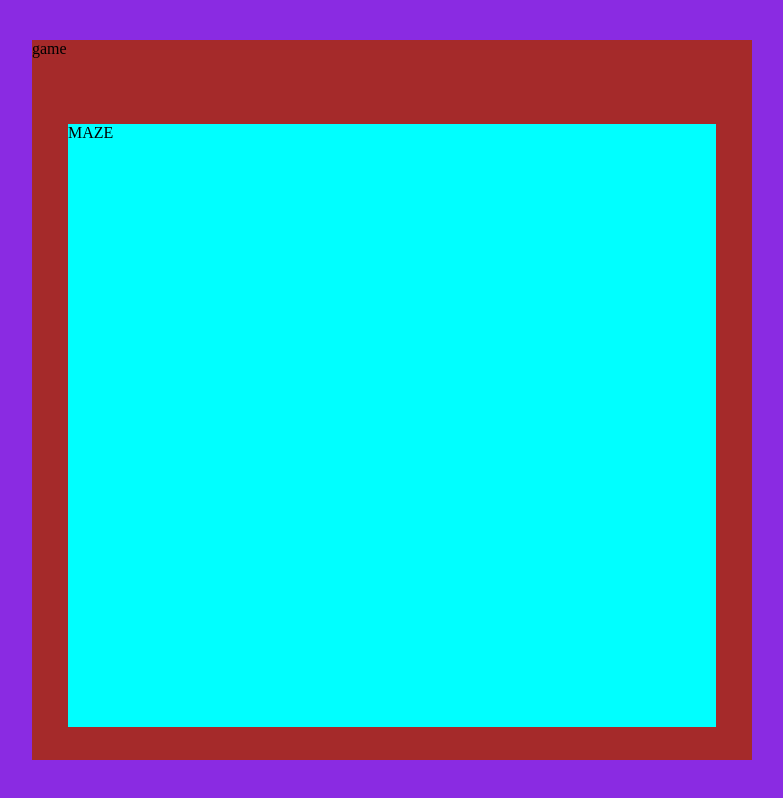
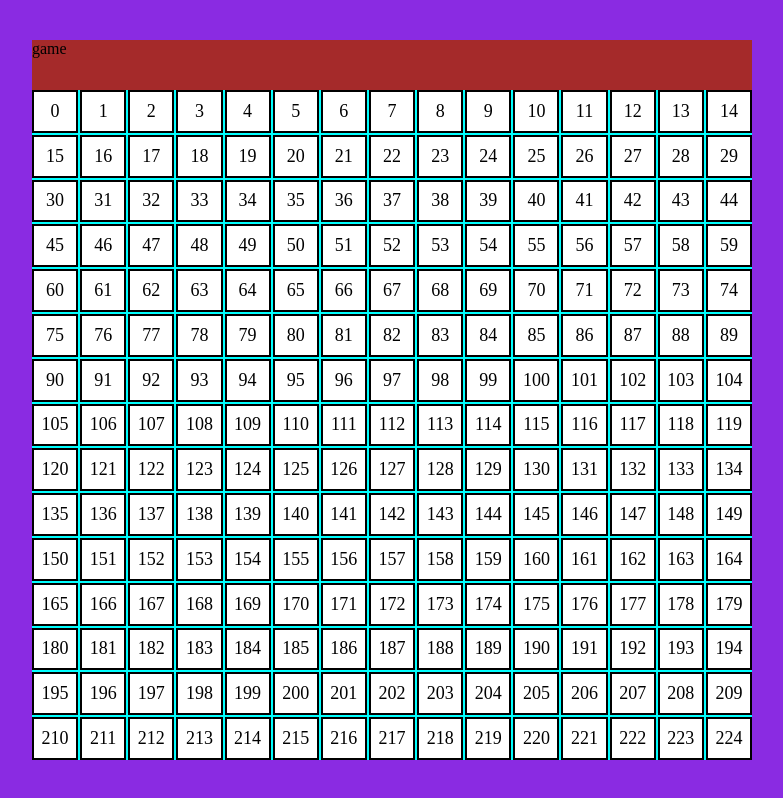
Before and after one commit to moiseev-konst/racing_maze, a React (Create React App) app: page / in a window 1280 px wide. Shown: the whole page, without its empty margins (248-1031 px from the left). Built offline with nearby package versions, Linux system fonts and the light colour scheme.

Commit message:
add cell

```diff
--- a/src/App.js
+++ b/src/App.js
@@ -1,6 +1,6 @@
 import "./App.css";
 import Maze from "./components/maze/maze";
-import "./components/maze/maze.css";
+//import "./components/maze/maze.css";
 import Game from "./components/game/game";
 import "./components/game/game.css";
 
@@ -9,7 +9,7 @@ function App() {
     <div className="App">
       <Game>
         game
-        <Maze>Maze</Maze>
+        <Maze/>
       </Game>
 
     </div>
--- /dev/null
+++ b/src/components/Cell/cell.css
@@ -0,0 +1,11 @@
+.cell{
+    position: relative;
+    display: flex;
+    justify-content: center;
+    align-items: center;
+    background-color: white;
+    border: 2px solid black;
+    color: black;
+    font-size: large;
+
+}
--- /dev/null
+++ b/src/components/Cell/cell.js
@@ -0,0 +1,7 @@
+export default function Cell(props) {
+  return (
+    <div className="cell" id={props.id}>
+      <p>{props.id}</p>
+    </div>
+  );
+}
--- a/src/components/maze/maze.css
+++ b/src/components/maze/maze.css
@@ -4,8 +4,8 @@
     grid-template-columns:repeat(15, 1fr);
     grid-template-rows: repeat(15, 1fr);
     gap: 2px;
-    width: 90%;
-    height: 90%;
+    width: 100%;
+    height: 100%;
     background-color: aqua;
     grid-area: D;
    justify-self: center;
--- a/src/components/maze/maze.js
+++ b/src/components/maze/maze.js
@@ -1,5 +1,18 @@
+import Cell from "../Cell/cell";
+import "../Cell/cell.css";
 
-export default function Maze(props){
+export default function Maze(props) {
+  const arrCell = () => {
+    let cells=[]
+    for (let i = 0; i < 225; i++) {
+            cells.push(<Cell id={i.toString()}/>)
+    }
+return cells
+  };
+  return (
+    <div className="maze">
+      {arrCell()}
 
-    return (<div className='maze' > MAZE</div>)
+    </div>
+  );
 }
```
